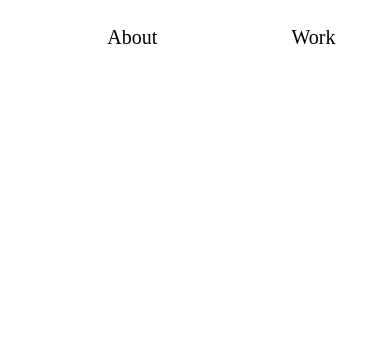
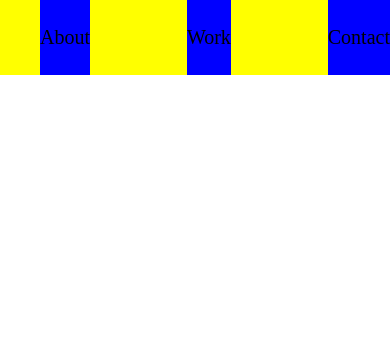
Before and after one commit to Ajmalaj11013/tempportfolio, a plain HTML site: page index.html in a window 390 px wide. Shown: the top 353 px of the page. Drawn offline with Linux system fonts and the light colour scheme.

Commit message:
Update styles.css

```diff
--- a/styles.css
+++ b/styles.css
@@ -103,3 +103,17 @@ box-shadow: 0px 0px 5px 0px;
 #font-id{
 	font-weight: :400;
 }
+@media (max-width: 500px){
+	#navbar{
+		width:100vw;
+	}
+ul{
+	width:100%;
+	background-color: yellow;
+	justify-content: space-between;
+}
+li{
+padding: 0;
+background-color: blue;
+}
+}
```
